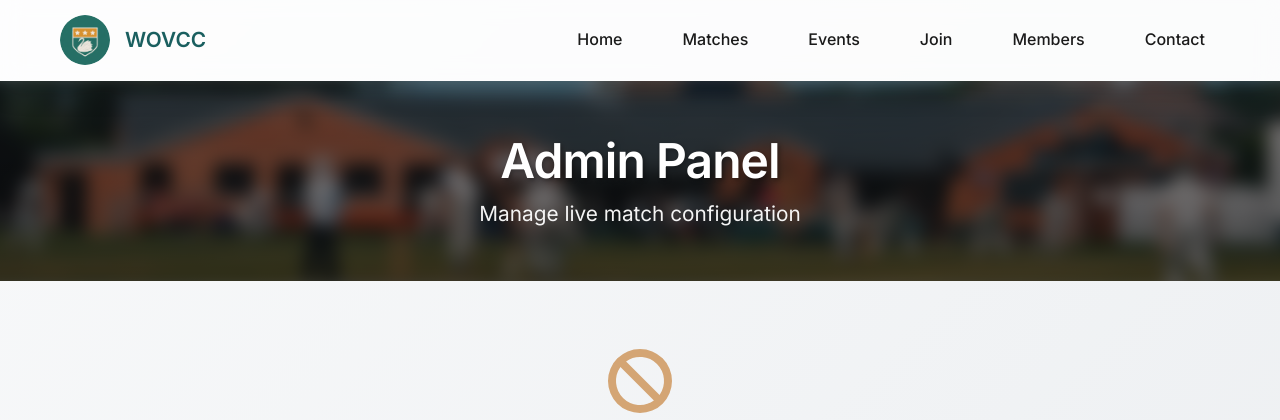
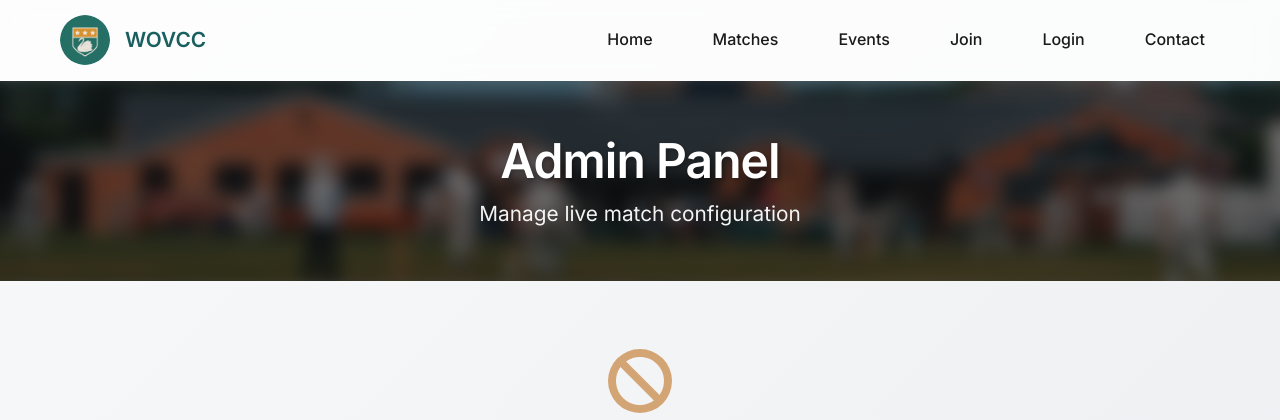
Before and after one commit to XenioxYT/WOVCC, a Flask app: page /admin in a window 1280 px wide. Shown: the top 420 px of the page. Run offline with Flask 3, Linux system fonts and the light colour scheme; some libraries are stand-ins or nearby versions.

Commit message:
feat: Update navigation links to include login and conditional membership access

```diff
--- a/backend/templates/layout.html
+++ b/backend/templates/layout.html
@@ -56,7 +56,8 @@
         <li><a href="/matches" class="nav-link">Matches</a></li>
         <li><a href="/events" class="nav-link">Events</a></li>
         <li><a href="/join" class="nav-link">Join</a></li>
-        <li><a href="/members" class="nav-link">Members</a></li>
+        <li id="login-nav-link"><a href="/login" class="nav-link">Login</a></li>
+        <li id="membership-nav-link" style="display: none;"><a href="/membership" class="nav-link">Membership</a></li>
         <li><a href="/contact" class="nav-link">Contact</a></li>
         <li id="admin-nav-link" style="display: none;"><a href="/admin" class="nav-link">Admin</a></li>
       </ul>
```
